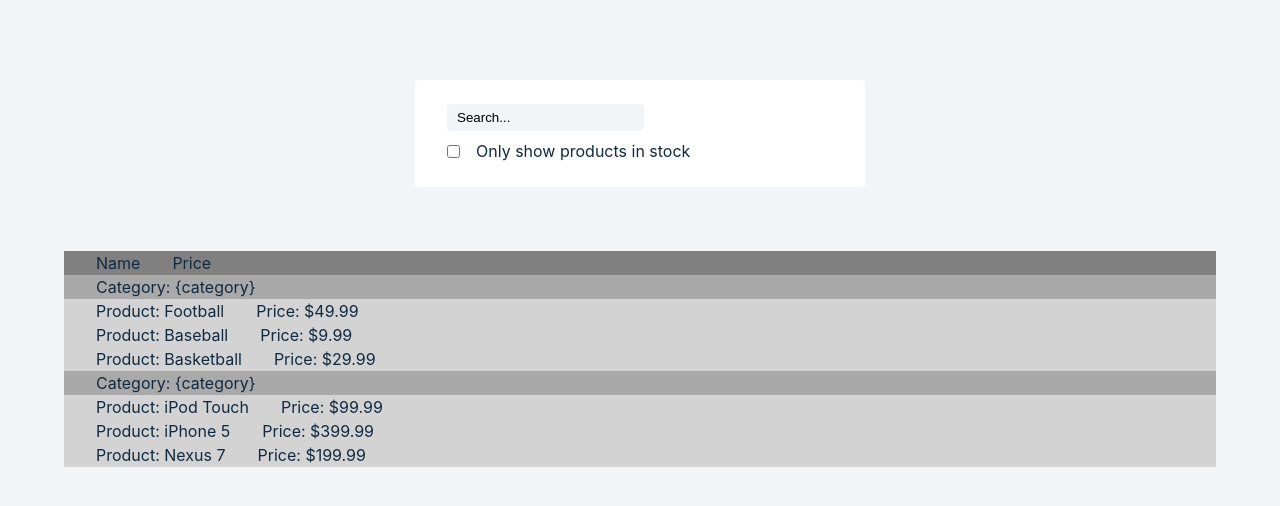
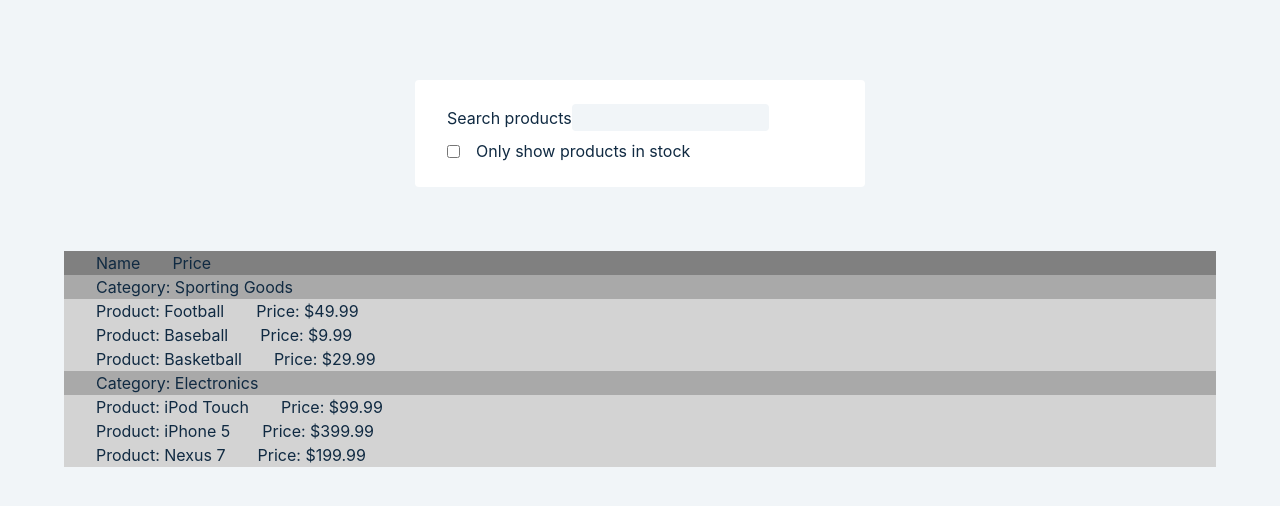
Before and after one commit to fabiomoratti/react-playground, a React (Create React App) app: page / in a window 1280 px wide. Shown: the top 506 px of the page. Built offline with nearby package versions, Linux system fonts and the light colour scheme.

Commit message:
Thinking in react from the official documentation, complete implementation

```diff
--- a/src/prjs/02-thinking-in-react/FilterableProductTable.js
+++ b/src/prjs/02-thinking-in-react/FilterableProductTable.js
@@ -1,4 +1,4 @@
-import React from 'react';
+import React, {useState} from 'react';
 import SearchBar from "./SearchBar";
 import ProductTable from "./ProductTable";
 
@@ -6,10 +6,32 @@ import {data} from './data';
 
 const FilterableProductTable = () => {
 
+    const [inStock, setInStock] = useState(false);
+    const [searchString, setSearchString] = useState('');
+
+    const handleSelect = (isSelected) => {
+        //console.log("handleSelect", isSelected);
+        setInStock(isSelected);
+    }
+
+    const handleSearchString = (searchString) => {
+        //console.log("handleSearchString", searchString);
+        setSearchString(searchString);
+    }
+
     return (
         <>
-            <SearchBar/>
-            <ProductTable data={data}/>
+            <SearchBar
+                inStock={inStock}
+                handleSelect={handleSelect}
+                searchString={searchString}
+                handleSearchString={handleSearchString}
+            />
+            <ProductTable
+                data={data}
+                inStock={inStock}
+                searchString={searchString}
+            />
         </>
     );
 }
--- a/src/prjs/02-thinking-in-react/ProductTable.js
+++ b/src/prjs/02-thinking-in-react/ProductTable.js
@@ -2,7 +2,7 @@ import React from 'react';
 import ProductCategoryRow from "./ProductCategoryRow";
 import ProductRow from "./ProductRow";
 
-const ProductTable = ({data}) => {
+const ProductTable = ({data, inStock, searchString}) => {
 
     return (
         <>
@@ -20,11 +20,13 @@ const ProductTable = ({data}) => {
                         .map((category) => {
                             return (
                                 <React.Fragment key={category}>
-                                    <li><ProductCategoryRow category='{category}'/></li>
+                                    <li><ProductCategoryRow category={category}/></li>
                                     <li>
                                         <ul>
                                             {data
                                                 .filter((item) => item.category === category)
+                                                .filter((item) => !inStock || item.stocked === true)
+                                                .filter((item) => item.name.includes(searchString))
                                                 .map((item) => {
                                                     return (
                                                         <li key={item.name}>
--- a/src/prjs/02-thinking-in-react/SearchBar.js
+++ b/src/prjs/02-thinking-in-react/SearchBar.js
@@ -1,15 +1,37 @@
 import React from 'react';
 
-const SearchBar = () => {
-    const search = 'Search...';
+const SearchBar = (
+    {
+        inStock,
+        handleSelect,
+        searchString,
+        handleSearchString
+    }) => {
+
     return (
         <>
             <form className="form">
-                <div className="form-control" style={{gridTemplateColumns: 'max-content'}}>
-                    <input type="text" value={search}/>
+                <div className="form-control" style={{gridTemplateColumns: 'max-content max-content'}}>
+                    <label htmlFor="search">Search products</label>
+                    <input
+                        name="search"
+                        type="text"
+                        value={searchString}
+                        onChange={event => {
+                            handleSearchString(event.target.value);
+                        }}
+                    />
                 </div>
                 <div className="form-control" style={{gridTemplateColumns: 'min-content max-content'}}>
-                    <input name="inStock" type="checkbox" style={{marginRight: '1rem'}}/>
+                    <input
+                        name="inStock"
+                        type="checkbox"
+                        style={{marginRight: '1rem'}}
+                        defaultChecked={inStock}
+                        onChange={event => {
+                            handleSelect(event.target.checked)
+                        }}
+                    />
                     <label htmlFor="inStock">Only show products in stock</label>
                 </div>
             </form>
```
